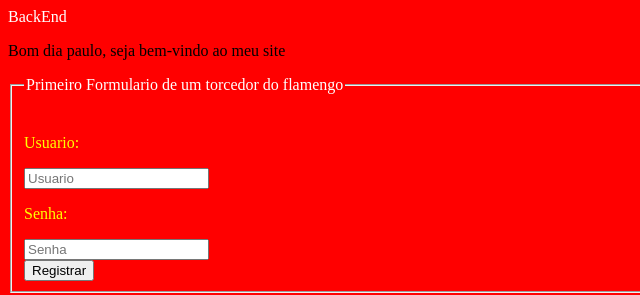
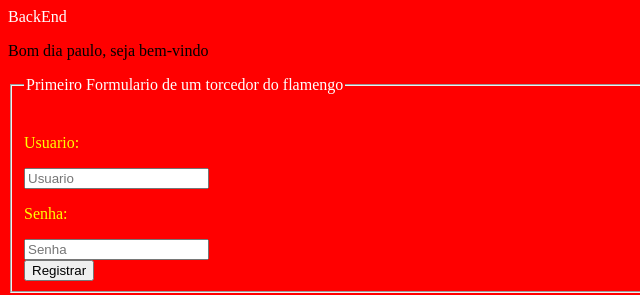
Before and after one commit to Andre777-hub/back-end, a plain HTML site: page index.html in a window 1280 px wide. Shown: the full height of the page, 0-640 px from the left. Drawn offline with Linux system fonts and the light colour scheme.

Commit message:
Update index.html

```diff
--- a/index.html
+++ b/index.html
@@ -27,7 +27,7 @@
     </style>
       <body class="body">
 
-      <p class="mengo">Bom dia paulo, seja bem-vindo ao meu site</p>
+      <p class="mengo">Bom dia paulo, seja bem-vindo</p>
         <form method="POST" action="index.php">
           <fieldset>
 
```
